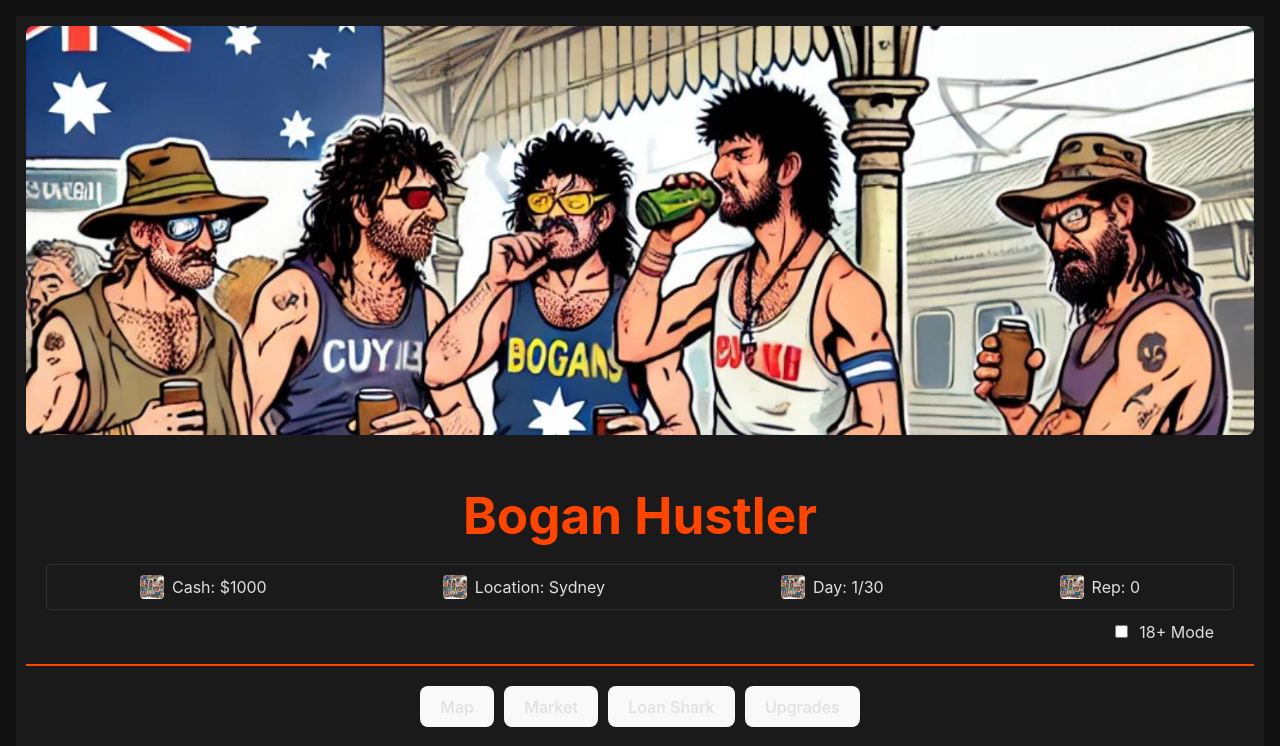
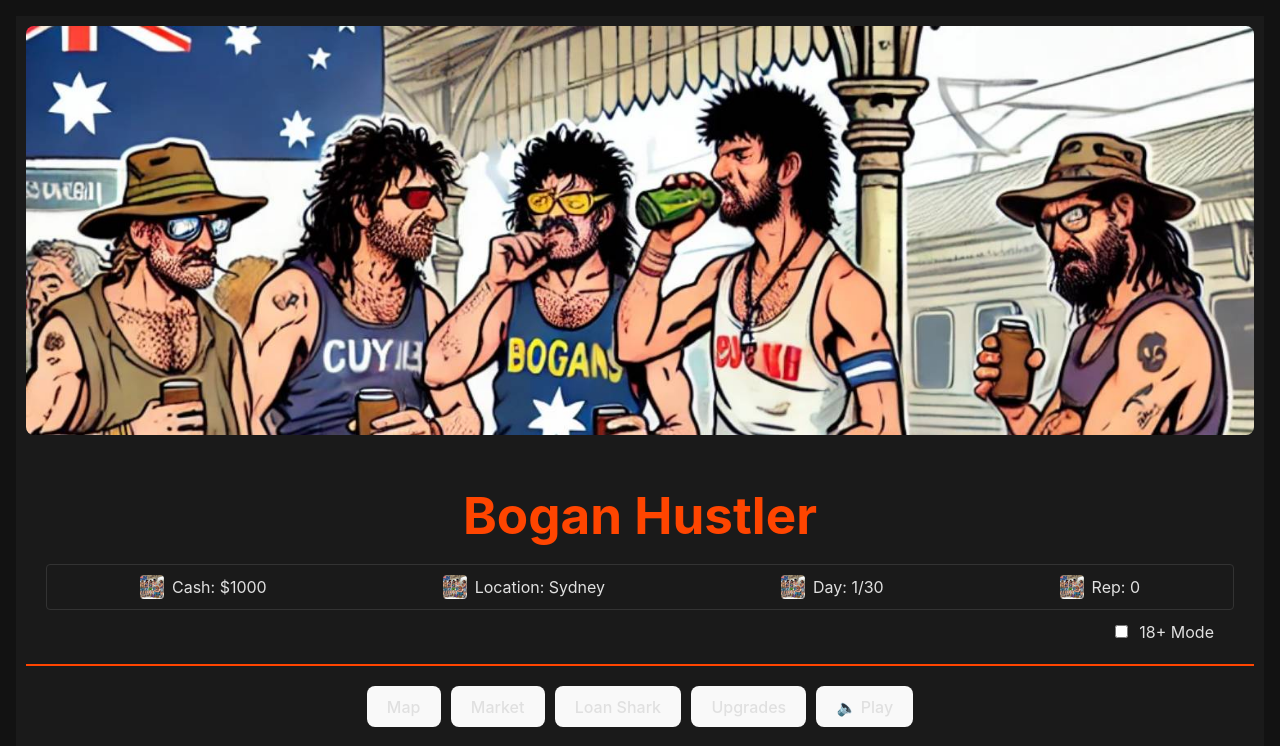
Before and after one commit to loftwah/bogan_hustler, a React (Vite) app: page / in a window 1280 px wide. Shown: the top 746 px of the page. Built offline with nearby package versions, Linux system fonts and the light colour scheme.

Commit message:
add music

```diff
--- a/src/App.tsx
+++ b/src/App.tsx
@@ -20,6 +20,8 @@ function App() {
   );
   const dispatch = useDispatch();
   const adultMode = useSelector((state: RootState) => state.player.adultMode);
+  const [audio] = useState(new Audio('./themesong.mp3'));
+  const [isPlaying, setIsPlaying] = useState(false);
 
   useEffect(() => {
     localStorage.setItem(
@@ -37,6 +39,17 @@ function App() {
       }
     }
   }, []);
+
+  const toggleAudio = () => {
+    if (isPlaying) {
+      audio.pause();
+    } else {
+      audio.volume = 0.2;
+      audio.loop = true;
+      audio.play().catch(err => console.log('Audio playback failed:', err));
+    }
+    setIsPlaying(!isPlaying);
+  };
 
   if (currentDay > maxDays) {
     return (
@@ -108,6 +121,12 @@ function App() {
         <button onClick={() => setCurrentScreen("market")}>Market</button>
         <button onClick={() => setCurrentScreen("loan")}>Loan Shark</button>
         <button onClick={() => setCurrentScreen("upgrades")}>Upgrades</button>
+        <button
+          onClick={toggleAudio}
+          title={isPlaying ? "Mute Music" : "Play Music"}
+        >
+          {isPlaying ? "🔊 Mute" : "🔈 Play"}
+        </button>
       </nav>
 
       <main>
```
Also changed, not shown: 1 other file (tests, documents, lock files or other folders).
